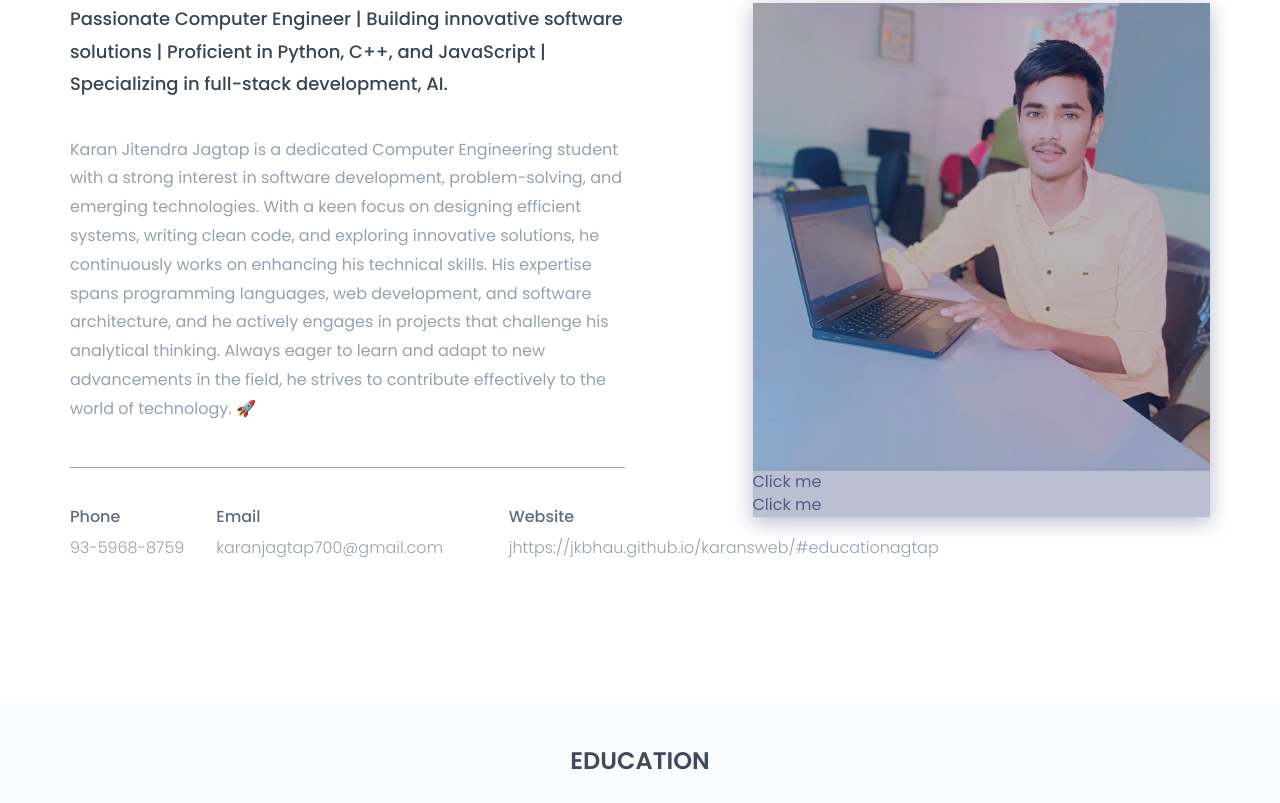
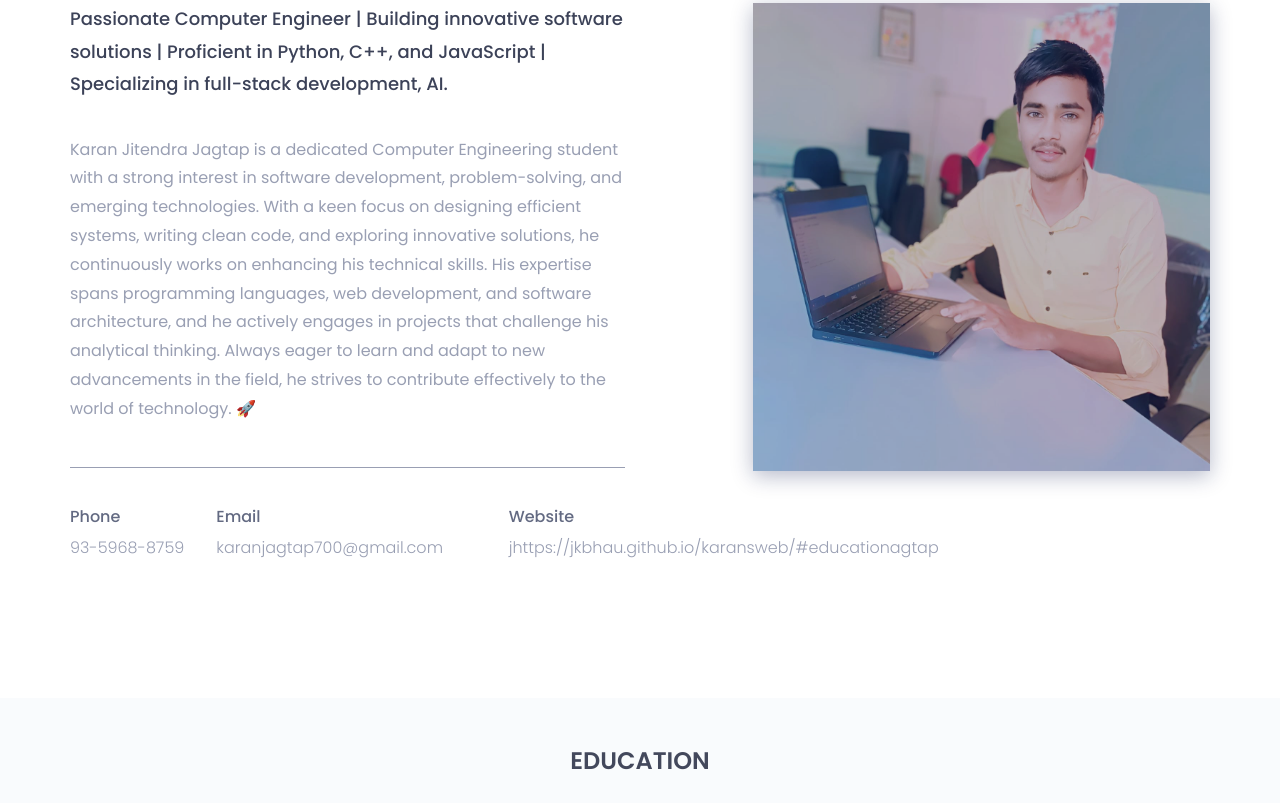
Before and after one commit to JKBHAU/karansweb, a plain HTML site: page index.html in a window 1280 px wide. Shown: the part 1114-1917 px from the top of the page. Drawn offline with nearby package versions, Linux system fonts and the light colour scheme; files whose address does not match are found by name.

Commit message:
Update index.html

```diff
--- a/index.html
+++ b/index.html
@@ -149,21 +149,6 @@
 						<div class="col-sm-offset-1 col-sm-5">
 							<div class="single-about-img">
 								<img src="profile_image.jpg" alt="profile_image">
-								<div >
-									<ul>
-
-										<li>
-											<a href="https://www.linkedin.com/in/karan-jagtap-18707433a"><button>Click me</button></a>
-
-										</li><!-- / li -->
-										<li>
-											<a href="https://www.linkedin.com/in/karan-jagtap-18707433a"><button>Click me</button></a>
-										</li><!-- / li -->
-
-
-									</ul><!-- / ul -->
-								</div><!-- /.about-list-icon -->
-
 							</div>
 
 						</div>
```
